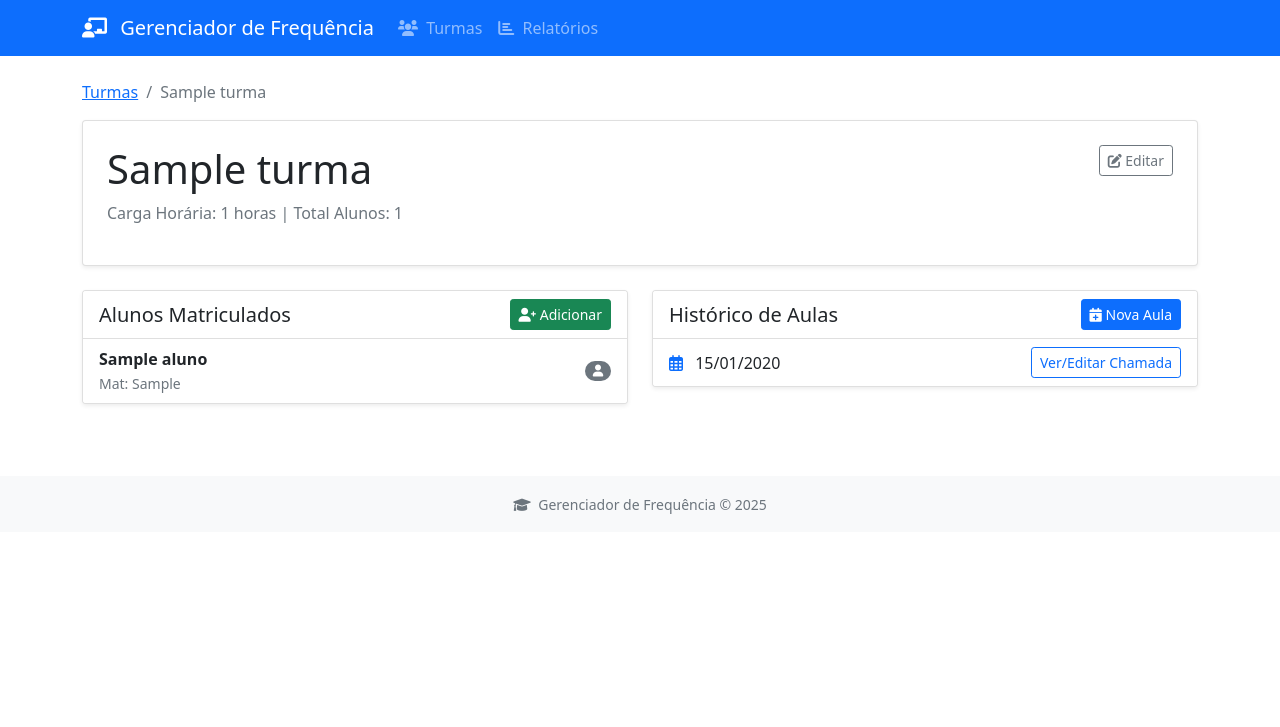
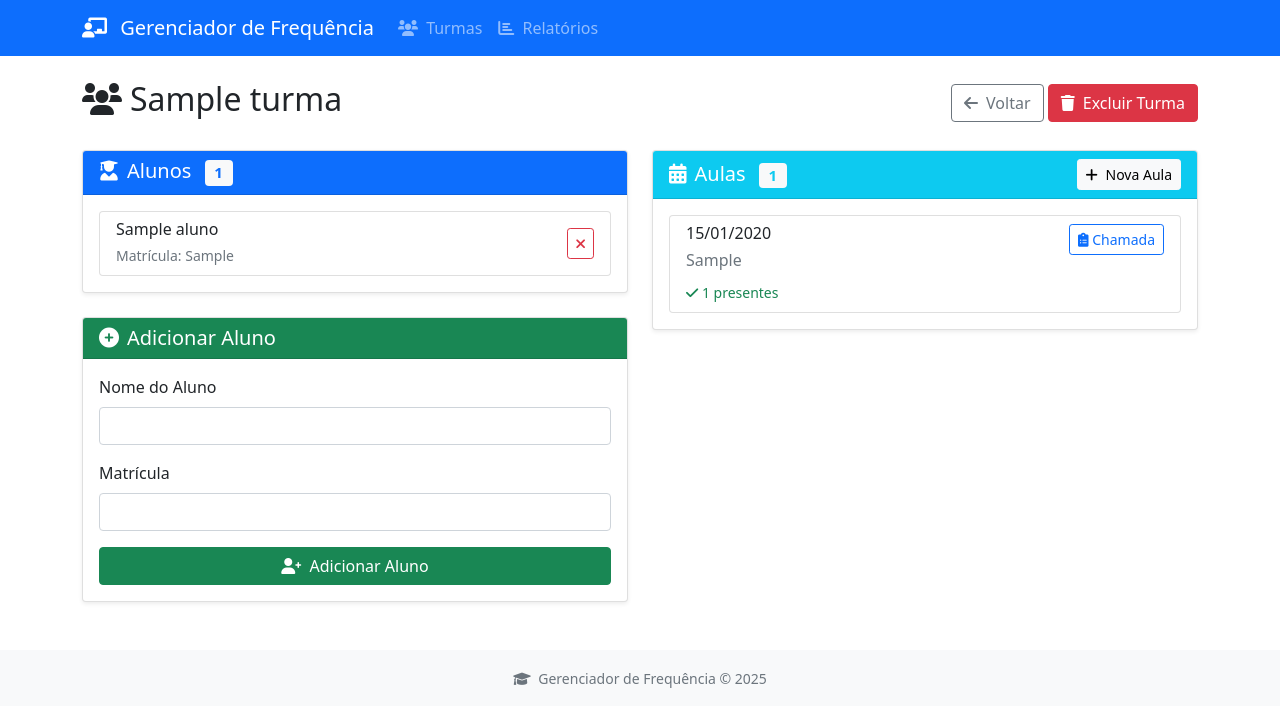
Before and after one commit to jessica-leoa/gerenciador-de-frequencia, a Flask app: template templates/turma_detalhes.html in a window 1280 px wide. Shown: the top 727 px of the page. Run offline with Flask 3, Linux system fonts and the light colour scheme; the template is opened without the code that fills it: values that come from a table or form of the project are taken from there, others are empty; tables that the repository leaves empty hold one stand-in row (values such as "Sample post"); parts of the project's set-up code (start-up, migrations or seed data) failed here and were passed over.

Commit message:
fix: atualização do template de turma detalhes ( ref #63)

```diff
--- a/templates/turma_detalhes.html
+++ b/templates/turma_detalhes.html
@@ -1,155 +1,226 @@
 {% extends "base.html" %}
 
 {% block content %}
-<div class="row mb-4">
-    <div class="col-md-12">
-        <nav aria-label="breadcrumb">
-            <ol class="breadcrumb">
-                <li class="breadcrumb-item"><a href="{{ url_for('turmas.list_all') }}">Turmas</a></li>
-                <li class="breadcrumb-item active" aria-current="page">{{ turma.nome }}</li>
-            </ol>
-        </nav>
+<div class="d-flex justify-content-between align-items-center mb-4">
+    <h2>
+        <i class="fas fa-users me-2"></i>{{ turma.nome }}
+    </h2>
+    <div>
+        <a href="{{ url_for('turmas.list_all') }}" class="btn btn-outline-secondary">
+            <i class="fas fa-arrow-left me-1"></i> Voltar
+        </a>
+        <button type="button" class="btn btn-danger" data-bs-toggle="modal" data-bs-target="#deleteModal">
+            <i class="fas fa-trash me-1"></i> Excluir Turma
+        </button>
+    </div>
+</div>
 
-        <div class="card bg-white shadow-sm p-4">
-            <div class="d-flex justify-content-between align-items-start">
-                <div>
-                    <h1 class="display-6">{{ turma.nome }}</h1>
-                    <p class="text-muted">Carga Horária: {{ turma.carga_horaria }} horas | Total Alunos: {{ turma.alunos|length }}</p>
+{% if not turma.alunos %}
+<div class="alert alert-warning">
+    <i class="fas fa-exclamation-triangle me-2"></i>
+    Esta turma não possui alunos cadastrados. Adicione alunos para realizar chamadas.
+</div>
+{% endif %}
+
+<div class="row">
+    <div class="col-md-6">
+        <div class="card shadow-sm mb-4">
+            <div class="card-header bg-primary text-white d-flex justify-content-between align-items-center">
+                <h5 class="mb-0">
+                    <i class="fas fa-user-graduate me-2"></i>Alunos
+                    <span class="badge bg-light text-primary ms-2">{{ turma.alunos|length }}</span>
+                </h5>
+            </div>
+            <div class="card-body">
+                {% if turma.alunos %}
+                <div class="list-group">
+                    {% for aluno in turma.alunos %}
+                    <div class="list-group-item d-flex justify-content-between align-items-center">
+                        <div>
+                            <h6 class="mb-1">{{ aluno.nome }}</h6>
+                            <small class="text-muted">Matrícula: {{ aluno.matricula }}</small>
+                        </div>
+                        <form action="{{ url_for('alunos.remover_aluno', id=aluno.id) }}" method="POST"
+                              onsubmit="return confirm('Tem certeza que deseja remover este aluno?')">
+                            <button type="submit" class="btn btn-sm btn-outline-danger">
+                                <i class="fas fa-times"></i>
+                            </button>
+                        </form>
+                    </div>
+                    {% endfor %}
                 </div>
-                <button type="button" class="btn btn-outline-secondary btn-sm" data-bs-toggle="modal" data-bs-target="#editTurmaModal">
-                    <i class="fas fa-edit"></i> Editar
+                {% else %}
+                <div class="text-center py-4">
+                    <i class="fas fa-user-slash fa-2x text-muted mb-3"></i>
+                    <p class="text-muted">Nenhum aluno cadastrado</p>
+                </div>
+                {% endif %}
+            </div>
+        </div>
+
+        <div class="card shadow-sm">
+            <div class="card-header bg-success text-white">
+                <h5 class="mb-0"><i class="fas fa-plus-circle me-2"></i>Adicionar Aluno</h5>
+            </div>
+            <div class="card-body">
+                <form action="{{ url_for('alunos.adicionar_aluno') }}" method="POST">
+                    <input type="hidden" name="turma_id" value="{{ turma.id }}">
+                    <div class="mb-3">
+                        <label for="nome" class="form-label">Nome do Aluno</label>
+                        <input type="text" class="form-control" id="nome" name="nome" required>
+                    </div>
+                    <div class="mb-3">
+                        <label for="matricula" class="form-label">Matrícula</label>
+                        <input type="text" class="form-control" id="matricula" name="matricula" required>
+                    </div>
+                    <button type="submit" class="btn btn-success w-100">
+                        <i class="fas fa-user-plus me-1"></i> Adicionar Aluno
+                    </button>
+                </form>
+            </div>
+        </div>
+    </div>
+
+    <div class="col-md-6">
+        <div class="card shadow-sm">
+            <div class="card-header bg-info text-white d-flex justify-content-between align-items-center">
+                <h5 class="mb-0">
+                    <i class="fas fa-calendar-alt me-2"></i>Aulas
+                    <span class="badge bg-light text-info ms-2">{{ aulas|length }}</span>
+                </h5>
+                <button type="button" class="btn btn-light btn-sm" data-bs-toggle="modal" data-bs-target="#aulaModal">
+                    <i class="fas fa-plus me-1"></i> Nova Aula
                 </button>
+            </div>
+            <div class="card-body">
+                {% if aulas %}
+                <div class="list-group">
+                    {% for aula in aulas %}
+                    <div class="list-group-item">
+                        <div class="d-flex justify-content-between align-items-start">
+                            <div class="flex-grow-1">
+                                <h6 class="mb-1">
+                                    {{ aula.data_aula.strftime('%d/%m/%Y') }}
+                                    {% if aula.data_aula == now %}
+                                    <span class="badge bg-success ms-1">Hoje</span>
+                                    {% endif %}
+                                </h6>
+                                <p class="mb-1 text-muted">{{ aula.conteudo }}</p>
+
+                                {% set total_alunos = turma.alunos|length %}
+                                {% set presencas = aula.presencas|selectattr('presenca')|list %}
+                                {% set faltas = aula.presencas|rejectattr('presenca')|list %}
+                                {% set registrados = aula.presencas|length %}
+
+                                <div class="mt-2">
+                                    <small class="text-muted">
+                                        <span class="text-success">
+                                            <i class="fas fa-check"></i> {{ presencas|length }} presentes
+                                        </span>
+                                        {% if faltas %}
+                                        <span class="text-danger ms-2">
+                                            <i class="fas fa-times"></i> {{ faltas|length }} faltas
+                                        </span>
+                                        {% endif %}
+                                        {% if registrados < total_alunos %}
+                                        <span class="text-warning ms-2">
+                                            <i class="fas fa-clock"></i> {{ total_alunos - registrados }} pendentes
+                                        </span>
+                                        {% endif %}
+                                    </small>
+                                </div>
+                            </div>
+                            <div class="btn-group">
+                                <a href="{{ url_for('professor.popular_chamadas', aula_id=aula.id) }}"
+                                   class="btn btn-sm btn-outline-primary">
+                                    <i class="fas fa-clipboard-list"></i> Chamada
+                                </a>
+                            </div>
+                        </div>
+                    </div>
+                    {% endfor %}
+                </div>
+                {% else %}
+                <div class="text-center py-4">
+                    <i class="fas fa-calendar-times fa-2x text-muted mb-3"></i>
+                    <p class="text-muted">Nenhuma aula registrada</p>
+                    <p class="text-muted small">Crie uma aula para realizar a chamada dos alunos</p>
+                </div>
+                {% endif %}
             </div>
         </div>
     </div>
 </div>
 
-<div class="row">
-    <div class="col-md-6">
-        <div class="card shadow-sm mb-4">
-            <div class="card-header bg-white d-flex justify-content-between align-items-center">
-                <h5 class="mb-0">Alunos Matriculados</h5>
-                <button class="btn btn-sm btn-success" data-bs-toggle="modal" data-bs-target="#addAlunoModal">
-                    <i class="fas fa-user-plus"></i> Adicionar
-                </button>
+<div class="modal fade" id="aulaModal" tabindex="-1">
+    <div class="modal-dialog">
+        <div class="modal-content">
+            <div class="modal-header bg-info text-white">
+                <h5 class="modal-title"><i class="fas fa-plus-circle me-2"></i>Nova Aula</h5>
+                <button type="button" class="btn-close btn-close-white" data-bs-dismiss="modal"></button>
             </div>
-            <ul class="list-group list-group-flush">
-                {% for aluno in turma.alunos %}
-                <li class="list-group-item d-flex justify-content-between align-items-center">
-                    <div>
-                        <strong>{{ aluno.nome }}</strong><br>
-                        <small class="text-muted">Mat: {{ aluno.matricula }}</small>
+            <form action="{{ url_for('turmas.criar_aula', id=turma.id) }}" method="POST">
+                <div class="modal-body">
+                    <div class="mb-3">
+                        <label for="conteudo" class="form-label">Conteúdo da Aula</label>
+                        <textarea class="form-control" id="conteudo" name="conteudo" rows="3"
+                                  placeholder="Descreva o conteúdo que será ministrado..."></textarea>
                     </div>
-                    <span class="badge bg-secondary rounded-pill"><i class="fas fa-user"></i></span>
-                </li>
-                {% else %}
-                <li class="list-group-item text-center text-muted">Nenhum aluno cadastrado.</li>
-                {% endfor %}
-            </ul>
+                    <div class="alert alert-info">
+                        <small>
+                            <i class="fas fa-info-circle me-1"></i>
+                            A data da aula será automaticamente definida como hoje.
+                        </small>
+                    </div>
+                </div>
+                <div class="modal-footer">
+                    <button type="button" class="btn btn-secondary" data-bs-dismiss="modal">Cancelar</button>
+                    <button type="submit" class="btn btn-info text-white">
+                        <i class="fas fa-save me-1"></i> Criar Aula
+                    </button>
+                </div>
+            </form>
         </div>
     </div>
+</div>
 
+<div class="modal fade" id="deleteModal" tabindex="-1">
+    <div class="modal-dialog">
+        <div class="modal-content">
+            <div class="modal-header bg-danger text-white">
+                <h5 class="modal-title"><i class="fas fa-exclamation-triangle me-2"></i>Confirmar Exclusão</h5>
+                <button type="button" class="btn-close btn-close-white" data-bs-dismiss="modal"></button>
+            </div>
+            <div class="modal-body">
+                <p>Tem certeza que deseja excluir a turma <strong>"{{ turma.nome }}"</strong>?</p>
 
-    <div class="col-md-6">
-        <div class="card shadow-sm">
-            <div class="card-header bg-white d-flex justify-content-between align-items-center">
-                <h5 class="mb-0">Histórico de Aulas</h5>
-                <button class="btn btn-sm btn-primary" data-bs-toggle="modal" data-bs-target="#addAulaModal">
-                    <i class="fas fa-calendar-plus"></i> Nova Aula
-                </button>
+                {% if turma.alunos or turma.aulas %}
+                <div class="alert alert-warning">
+                    <i class="fas fa-exclamation-circle me-2"></i>
+                    <strong>Atenção!</strong> Esta turma possui:
+                    <ul class="mb-0 mt-1">
+                        {% if turma.alunos %}
+                        <li>{{ turma.alunos|length }} aluno(s) cadastrado(s)</li>
+                        {% endif %}
+                        {% if turma.aulas %}
+                        <li>{{ turma.aulas|length }} aula(s) registrada(s)</li>
+                        {% endif %}
+                    </ul>
+                    <p class="mb-0 mt-2">Para excluir a turma, primeiro remova todos os alunos e aulas.</p>
+                </div>
+                {% endif %}
             </div>
-            <div class="list-group list-group-flush">
-                {% for aula in aulas %}
-                <a href="{{ url_for('professor.realizar_chamada', aula_id=aula.id) }}" class="list-group-item list-group-item-action d-flex justify-content-between align-items-center">
-                    <div>
-                        <i class="far fa-calendar-alt me-2 text-primary"></i>
-                        {{ aula.data_aula.strftime('%d/%m/%Y') }}
-                    </div>
-                    <span class="btn btn-sm btn-outline-primary">Ver/Editar Chamada</span>
-                </a>
-                {% else %}
-                <div class="p-3 text-center text-muted">Nenhuma aula registrada.</div>
-                {% endfor %}
+            <div class="modal-footer">
+                <button type="button" class="btn btn-secondary" data-bs-dismiss="modal">Cancelar</button>
+                {% if not turma.alunos and not turma.aulas %}
+                <form action="{{ url_for('turmas.excluir_turma', id=turma.id) }}" method="POST">
+                    <button type="submit" class="btn btn-danger">
+                        <i class="fas fa-trash me-1"></i> Excluir Turma
+                    </button>
+                </form>
+                {% endif %}
             </div>
         </div>
     </div>
 </div>
-
-
-<div class="modal fade" id="addAlunoModal" tabindex="-1">
-    <div class="modal-dialog">
-        <form action="{{ url_for('turmas.adicionar_aluno', turma_id=turma.id) }}" method="POST">
-            <div class="modal-content">
-                <div class="modal-header">
-                    <h5 class="modal-title">Matricular Aluno</h5>
-                    <button type="button" class="btn-close" data-bs-dismiss="modal"></button>
-                </div>
-                <div class="modal-body">
-                    <div class="mb-3">
-                        <label class="form-label">Nome Completo</label>
-                        <input type="text" name="nome" class="form-control" required>
-                    </div>
-                    <div class="mb-3">
-                        <label class="form-label">Matrícula</label>
-                        <input type="text" name="matricula" class="form-control" required>
-                    </div>
-                </div>
-                <div class="modal-footer">
-                    <button type="button" class="btn btn-secondary" data-bs-dismiss="modal">Fechar</button>
-                    <button type="submit" class="btn btn-success">Matricular</button>
-                </div>
-            </div>
-        </form>
-    </div>
-</div>
-
-<div class="modal fade" id="addAulaModal" tabindex="-1">
-    <div class="modal-dialog">
-        <form action="{{ url_for('turmas.criar_aula', turma_id=turma.id) }}" method="POST">
-            <div class="modal-content">
-                <div class="modal-header">
-                    <h5 class="modal-title">Registrar Nova Aula</h5>
-                    <button type="button" class="btn-close" data-bs-dismiss="modal"></button>
-                </div>
-                <div class="modal-body">
-                    <div class="mb-3">
-                        <label class="form-label">Data da Aula</label>
-                        <input type="date" name="data_aula" class="form-control" required>
-                    </div>
-                </div>
-                <div class="modal-footer">
-                    <button type="button" class="btn btn-secondary" data-bs-dismiss="modal">Fechar</button>
-                    <button type="submit" class="btn btn-primary">Criar e Fazer Chamada</button>
-                </div>
-            </div>
-        </form>
-    </div>
-</div>
-
-<div class="modal fade" id="editTurmaModal" tabindex="-1">
-    <div class="modal-dialog">
-        <form action="{{ url_for('turmas.update', id=turma.id) }}" method="POST">
-            <div class="modal-content">
-                <div class="modal-header">
-                    <h5 class="modal-title">Editar Turma</h5>
-                    <button type="button" class="btn-close" data-bs-dismiss="modal"></button>
-                </div>
-                <div class="modal-body">
-                    <div class="mb-3">
-                        <label class="form-label">Nome</label>
-                        <input type="text" name="nome" class="form-control" value="{{ turma.nome }}" required>
-                    </div>
-                    <div class="mb-3">
-                        <label class="form-label">Carga Horária</label>
-                        <input type="number" name="carga_horaria" class="form-control" value="{{ turma.carga_horaria }}" required>
-                    </div>
-                </div>
-                <div class="modal-footer">
-                    <button type="button" class="btn btn-secondary" data-bs-dismiss="modal">Fechar</button>
-                    <button type="submit" class="btn btn-primary">Salvar Alterações</button>
-                </div>
-            </div>
-        </form>
-    </div>
-</div>
 {% endblock %}
```
